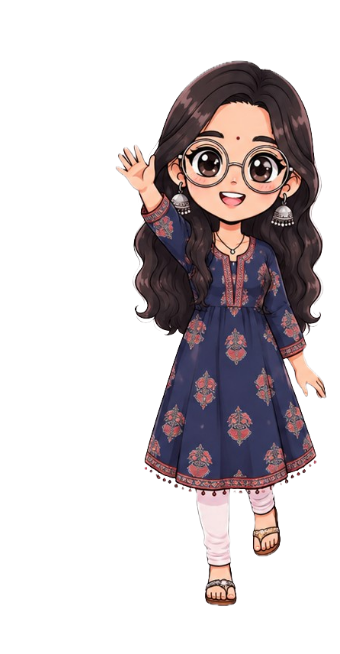
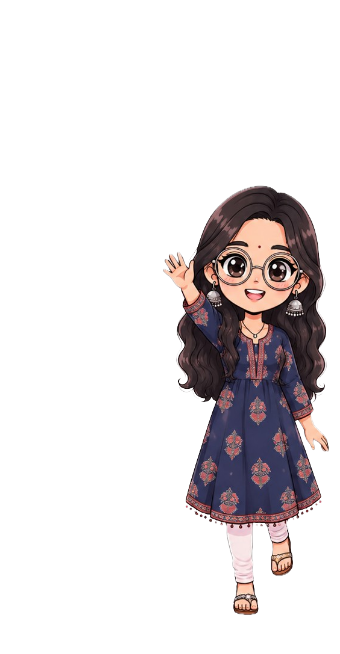
Before and after one commit to Pratiti-paul/Puddly, an Electron app: page renderer/index.html in a window 340 px wide. Shown: the part 146-800 px from the top of the page. Drawn offline with Linux system fonts and the light colour scheme.

Commit message:
character position fixed

```diff
--- a/renderer/style.css
+++ b/renderer/style.css
@@ -31,7 +31,7 @@ body {
     right:0;
     bottom:0;
 
-    height:610px;
+    height:480px;
     width:auto;
 
     opacity:0;
```
Also changed, not shown: assets/standing.png.
